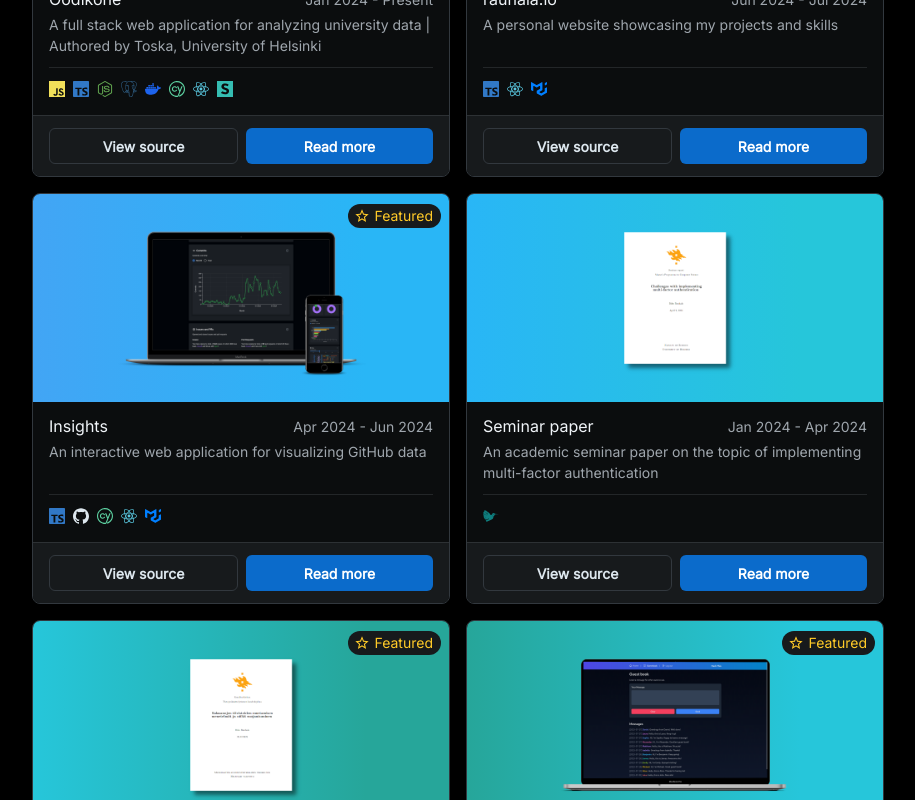
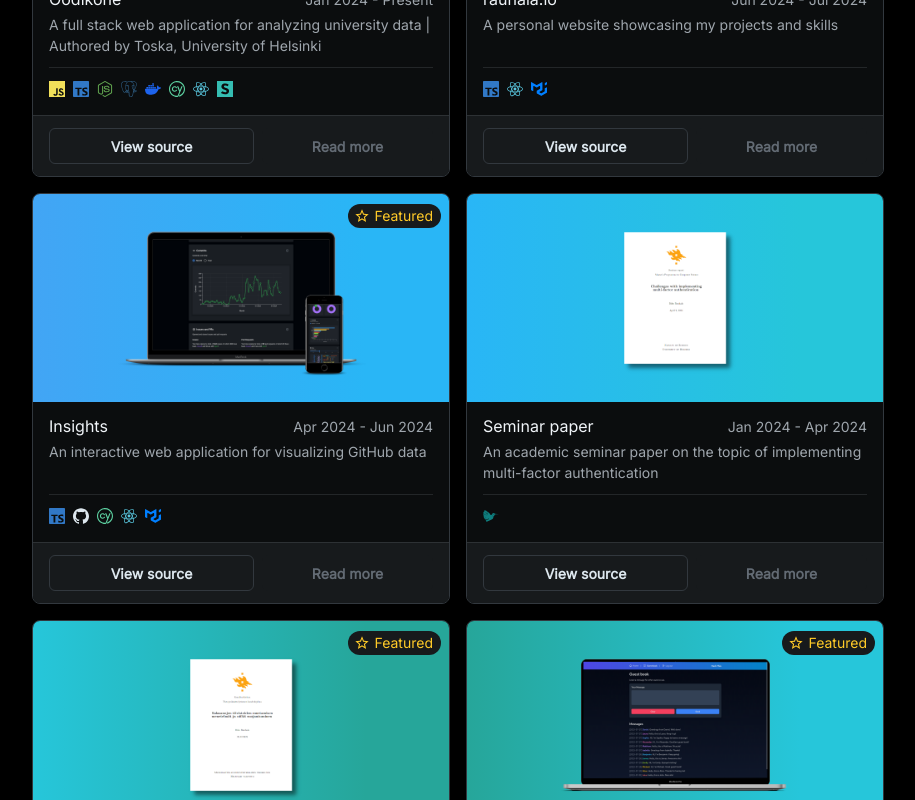
Before and after one commit to rikurauhala/rikurauhala.github.io, a React (Vite) app: page / in a window 1280 px wide. Shown: the part 1000-1800 px from the top of the page, without its empty margins (182-1097 px from the left). Built offline with nearby package versions, Linux system fonts and the light colour scheme.

Commit message:
Disable Read more buttons until implemented

```diff
--- a/src/components/Projects/ReadMoreButton.tsx
+++ b/src/components/Projects/ReadMoreButton.tsx
@@ -1,10 +1,16 @@
+import Box from '@mui/joy/Box'
 import Button from '@mui/joy/Button'
+import Tooltip from '@mui/joy/Tooltip'
 
 const ReadMoreButton = (): JSX.Element => {
   return (
-    <Button color="primary" sx={{ flex: 1 }} variant="solid">
-      Read more
-    </Button>
+    <Tooltip arrow followCursor placement="top" title="Coming soon">
+      <Box sx={{ flex: 1 }}>
+        <Button color="primary" disabled fullWidth variant="solid">
+          Read more
+        </Button>
+      </Box>
+    </Tooltip>
   )
 }
 
```
